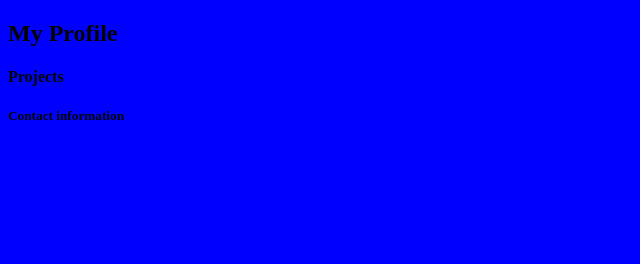
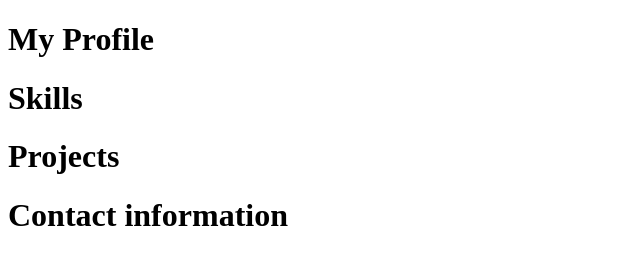
Before and after one commit to EVELYNKINYA/personal-website, a plain HTML site: page index.html in a window 1280 px wide. Shown: the whole page, without its empty margins (0-640 px from the left). Drawn offline with Linux system fonts and the light colour scheme.

```diff
--- a/index.html
+++ b/index.html
@@ -8,17 +8,17 @@
     </head>
     <body>
         <div class="circle">
-            <h2>My Profile</h2>
+            <h1>My Profile</h1>
             <p></p>
         </div>
         <div class="square">
-            <h3></h3>
+            <h1>Skills</h1>
         </div>
         <div class="square">
-            <h4>Projects</h4>
+            <h1>Projects</h1>
         </div>
         <div class="square">
-            <h5>Contact information</h5>
+            <h1>Contact information</h1>
             <p></p>
         </div>
     </body>
--- a/style.css
+++ b/style.css
@@ -1,6 +1,8 @@
-body {
-    background: #0000ff;
-  }
+background: #f4f4f7;
+margin: 0;
+font-family: Arial, Helvetica, sans-serif;
+}
+
 header {
-    background-color: white;
-  }
+background-color: rgb(167, 114, 114);
+}
```
Also changed, not shown: 1 other file.
